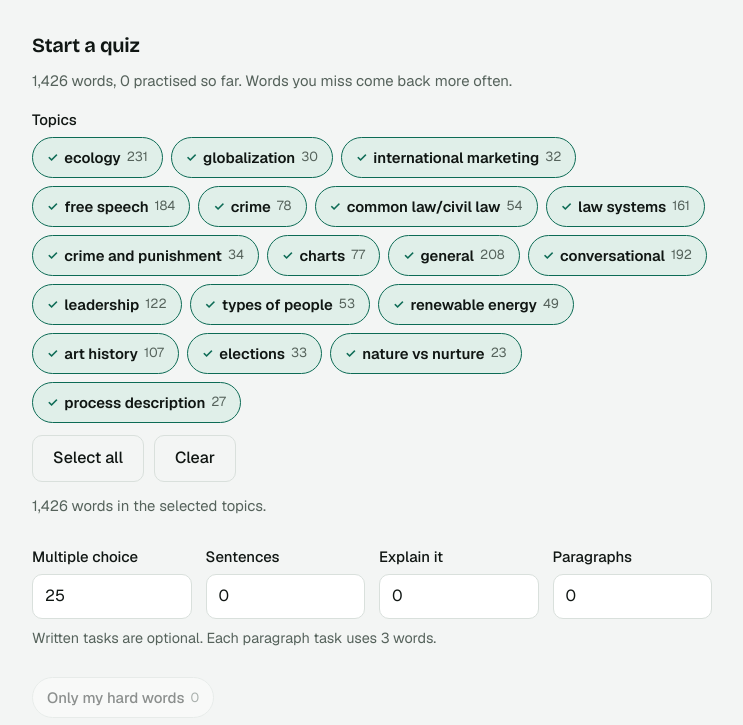
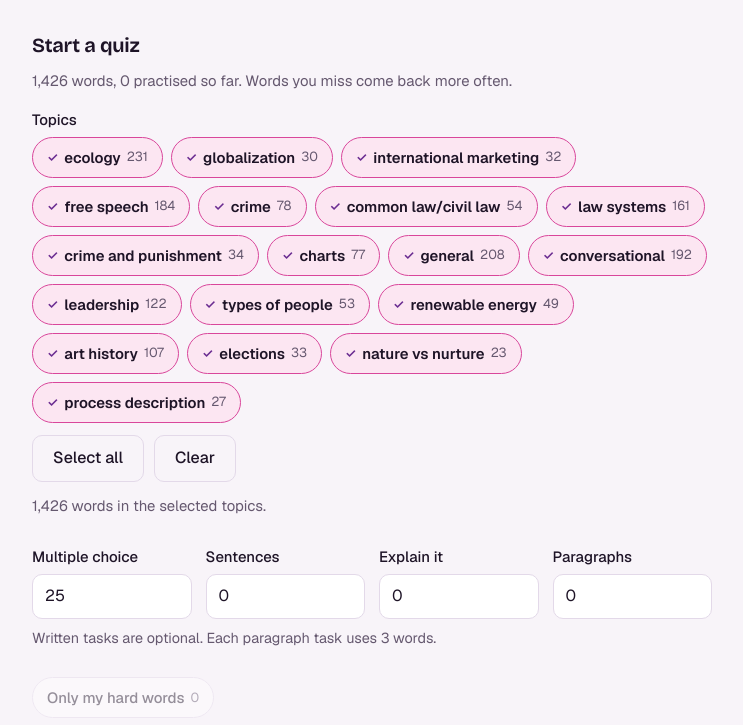
Before and after one commit to MariamKhubashvilii/vocab-trainer, a plain HTML site: page index.html in a window 1280 px wide. Shown: the part 75-800 px from the top of the page, without its empty margins (268-1011 px from the left). Drawn offline with Linux system fonts and the light colour scheme; no server answers.

Commit message:
Pink and purple palette

```diff
--- a/index.html
+++ b/index.html
@@ -5,8 +5,8 @@
 <meta name="viewport" content="width=device-width, initial-scale=1">
 <title>Vocab Trainer</title>
 <meta name="description" content="Practise academic English vocabulary with multiple choice and written tasks. Your progress stays in your browser.">
-<meta name="theme-color" content="#f3f5f4" media="(prefers-color-scheme: light)">
-<meta name="theme-color" content="#0d1210" media="(prefers-color-scheme: dark)">
+<meta name="theme-color" content="#f8f4f9" media="(prefers-color-scheme: light)">
+<meta name="theme-color" content="#150f1b" media="(prefers-color-scheme: dark)">
 <link rel="preload" href="fonts/geist-latin-wght-normal.woff2" as="font" type="font/woff2" crossorigin>
 <link rel="preload" href="fonts/bricolage-grotesque-latin-wght-normal.woff2" as="font" type="font/woff2" crossorigin>
 <link rel="stylesheet" href="style.css">
--- a/style.css
+++ b/style.css
@@ -38,21 +38,22 @@
 
 :root {
   color-scheme: light dark;
-  --bg: #f3f5f4;
+  --bg: #f8f4f9;
   --surface: #ffffff;
-  --soft: #eaefec;
-  --ink: #101613;
-  --muted: #55625b;
-  --line: #d9e0dc;
-  --accent: #0c6b55;
-  --accent-hover: #095443;
+  --soft: #f0e8f3;
+  --ink: #1e1427;
+  --muted: #65586f;
+  --line: #e3d9e9;
+  --accent: #6a2c91;
+  --accent-hover: #55207a;
   --accent-ink: #ffffff;
-  --accent-soft: #e0efe9;
-  --good: #0c6b55;
-  --good-bg: #e0efe9;
+  --pink: #d9469b;
+  --accent-soft: #fce6f2;
+  --good: #1b7a4f;
+  --good-bg: #e2f4ea;
   --bad: #b3261e;
-  --bad-bg: #fbe9e7;
-  --shadow: 0 1px 0 rgba(16, 40, 30, 0.04), 0 14px 30px -18px rgba(16, 60, 45, 0.28);
+  --bad-bg: #fdebe8;
+  --shadow: 0 1px 0 rgba(60, 20, 90, 0.04), 0 14px 30px -18px rgba(90, 30, 120, 0.3);
   --r-sm: 10px;
   --r-lg: 16px;
   --font-text: 'Geist Variable', ui-sans-serif, system-ui, -apple-system, 'Segoe UI', Roboto, sans-serif;
@@ -60,18 +61,19 @@
 }
 @media (prefers-color-scheme: dark) {
   :root {
-    --bg: #0d1210;
-    --surface: #151c19;
-    --soft: #1d2723;
-    --ink: #e9efeb;
-    --muted: #93a39b;
-    --line: #28342f;
-    --accent: #4fc9a4;
-    --accent-hover: #6fd8b7;
-    --accent-ink: #05150f;
-    --accent-soft: #15302a;
-    --good: #4fc9a4;
-    --good-bg: #15302a;
+    --bg: #150f1b;
+    --surface: #1e1626;
+    --soft: #2a1f35;
+    --ink: #f2ebf6;
+    --muted: #aa9bb6;
+    --line: #35283f;
+    --accent: #c78ef2;
+    --accent-hover: #d9a8f8;
+    --accent-ink: #1a0b26;
+    --pink: #f276bd;
+    --accent-soft: #3d1f3f;
+    --good: #6fd39b;
+    --good-bg: #163226;
     --bad: #ff8f85;
     --bad-bg: #3a1c19;
     --shadow: 0 1px 0 rgba(0, 0, 0, 0.3), 0 14px 30px -18px rgba(0, 0, 0, 0.7);
@@ -156,6 +158,7 @@ label.chk .muted { font-size: 0.82rem; font-weight: 400; }
 label.chk:hover { border-color: var(--accent); }
 label.chk:has(input:checked) { background: var(--accent-soft); border-color: var(--accent); font-weight: 600; }
 label.chk:has(input:checked)::before { content: '\2713'; font-size: 0.8rem; color: var(--accent); }
+label.chk:has(input:checked) { border-color: var(--pink); }
 label.chk:has(input:checked) .muted { color: var(--muted); font-weight: 400; }
 label.chk:has(input:focus-visible) { outline: 2px solid var(--accent); outline-offset: 2px; }
 label.chk.off { opacity: 0.45; cursor: default; }
@@ -180,7 +183,7 @@ button:disabled { opacity: 0.45; cursor: not-allowed; }
 /* quiz screen */
 .progress { font-size: 0.88rem; color: var(--muted); margin-bottom: 10px; display: flex; justify-content: space-between; gap: 12px; }
 .bar { height: 4px; background: var(--soft); border-radius: 2px; margin-bottom: 24px; overflow: hidden; }
-.bar > i { display: block; height: 100%; background: var(--accent); border-radius: 2px; transition: width 0.25s ease; }
+.bar > i { display: block; height: 100%; background: linear-gradient(90deg, var(--accent), var(--pink)); border-radius: 2px; transition: width 0.25s ease; }
 .qtype { font-size: 0.93rem; font-weight: 500; color: var(--muted); margin-bottom: 8px; }
 .prompt { font-family: var(--font-display); font-weight: 560; font-size: 1.35rem; line-height: 1.3; letter-spacing: -0.01em; margin-bottom: 22px; }
 .prompt b { font-weight: 700; }
```
